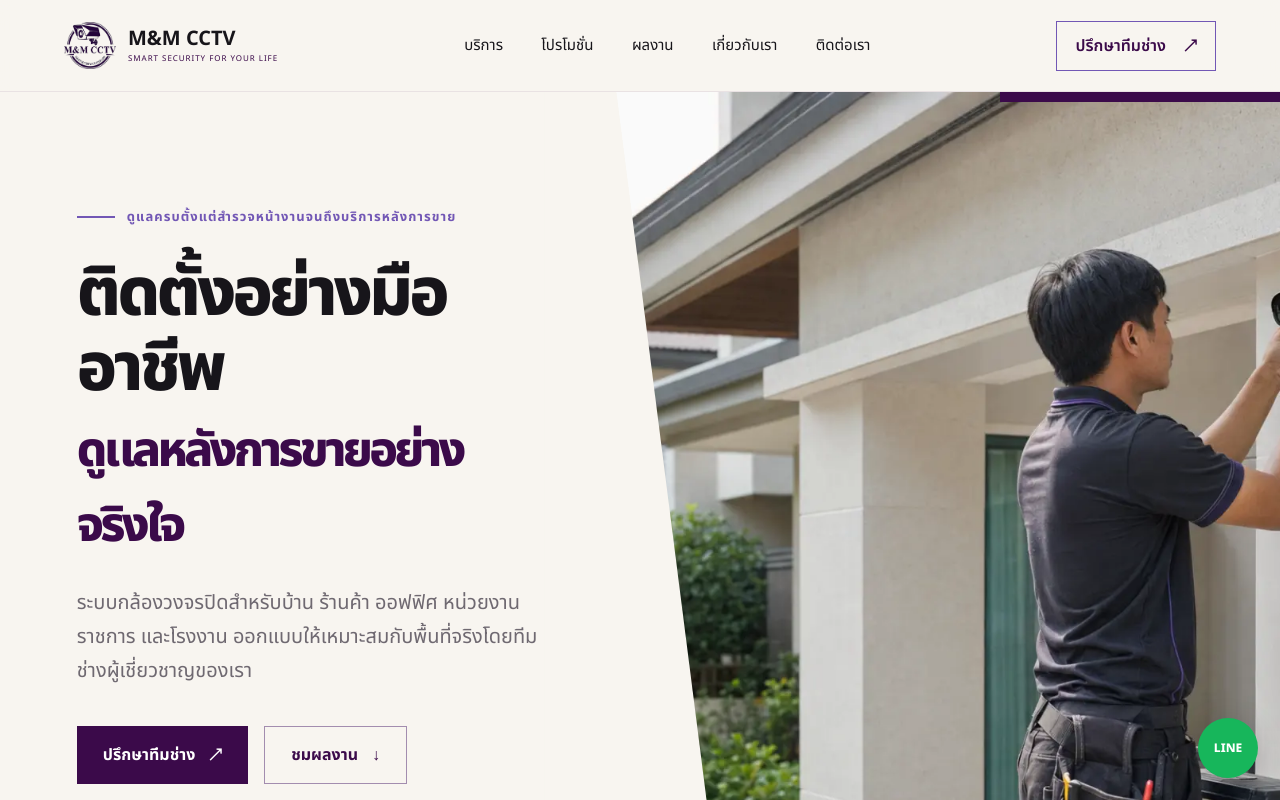
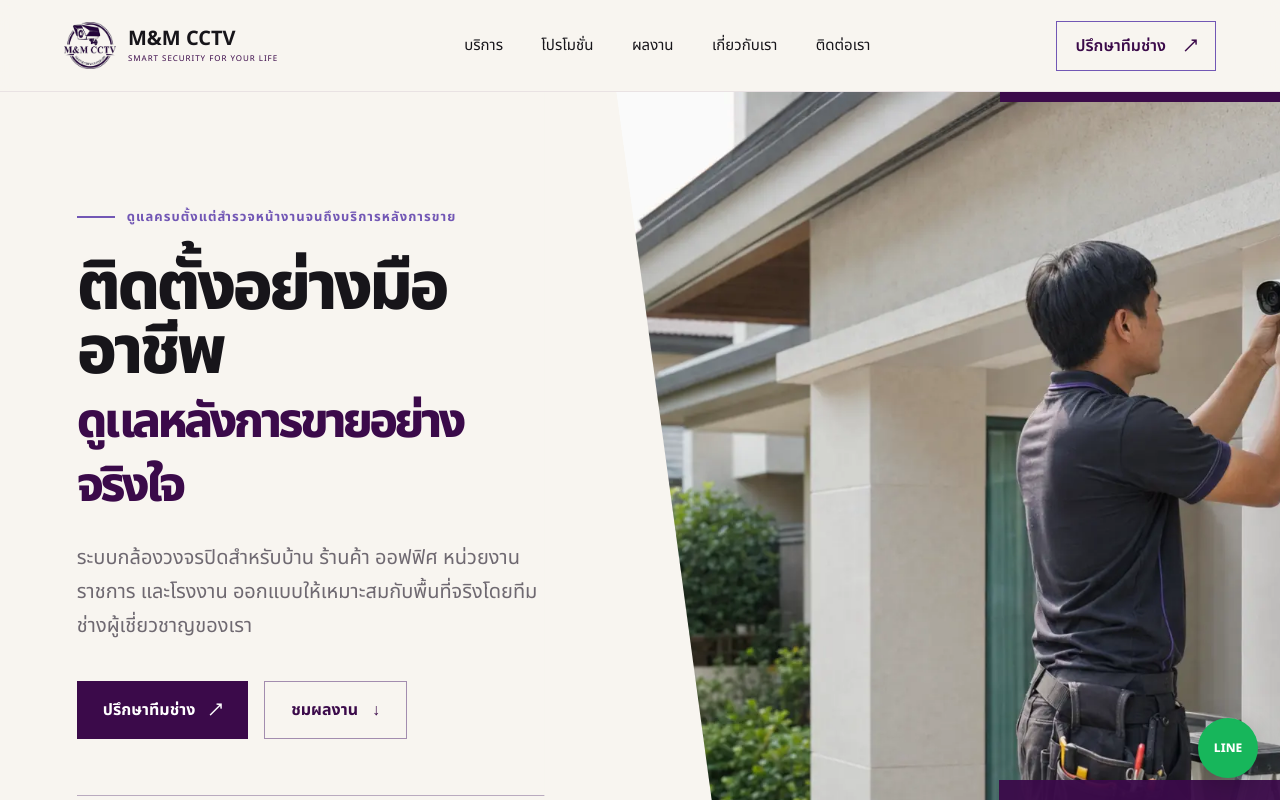
Before and after one commit to momomaggi/mmcctv-website, a React (Vite) app: page / in a window 1280 px wide. Shown: the top 800 px of the page. Built offline with nearby package versions, Linux system fonts and the light colour scheme.

Commit message:
Tighten hero headline line spacing

```diff
--- a/src/styles.css
+++ b/src/styles.css
@@ -138,7 +138,7 @@ p {
 }
 .hero h1 {
   font-size: clamp(48px, 5.25vw, 78px);
-  line-height: 1.12;
+  line-height: 0.95;
   letter-spacing: -0.055em;
   margin: 30px 0 28px;
   font-weight: 800;
```
